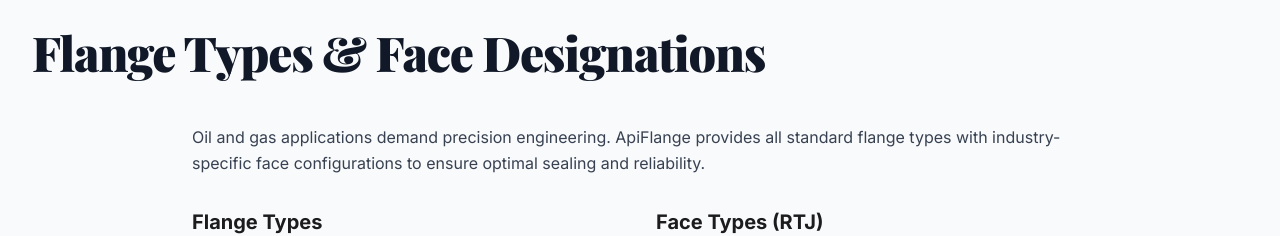
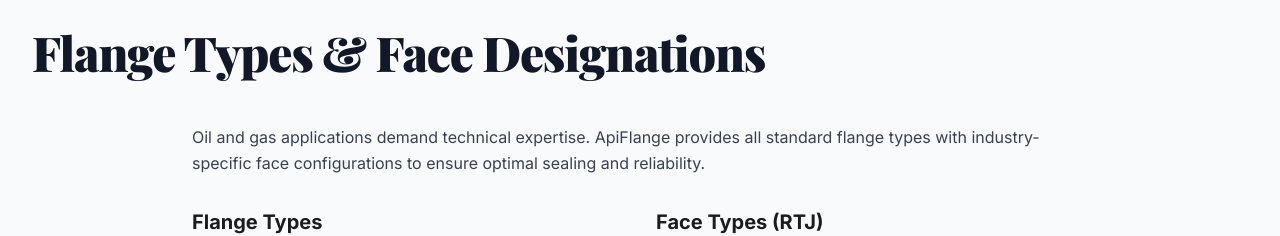
Before and after one commit to Texas-Flanges/apiflange-new, a Next.js app: page /industries/oil-gas in a window 1280 px wide. Shown: the part 3260-3496 px from the top of the page. Built offline with nearby package versions, Linux system fonts and the light colour scheme; no server answers; a web font is replaced by a local one.

Commit message:
Brand voice: drop engineering self-claims (precision engineering -> technical expertise; Custom Engineering -> Custom Solutions)

```diff
--- a/src/app/industries/oil-gas/page.tsx
+++ b/src/app/industries/oil-gas/page.tsx
@@ -191,7 +191,7 @@
       <SectionWrapper padding="lg" variant="gray" heading="Flange Types & Face Designations">
         <div className="max-w-4xl mx-auto">
           <p className="text-gray-700 mb-8 leading-relaxed">
-            Oil and gas applications demand precision engineering. ApiFlange provides all standard flange types with industry-specific face configurations to ensure optimal sealing and reliability.
+            Oil and gas applications demand technical expertise. ApiFlange provides all standard flange types with industry-specific face configurations to ensure optimal sealing and reliability.
           </p>
 
           <div className="grid grid-cols-1 md:grid-cols-2 gap-8 mb-8">
@@ -311,7 +311,7 @@
         </div>
       </SectionWrapper>
 
-      <SectionWrapper padding="lg" variant="white" heading="Sizes & Custom Engineering">
+      <SectionWrapper padding="lg" variant="white" heading="Sizes & Custom Solutions">
         <div className="max-w-4xl mx-auto">
           <p className="text-gray-700 mb-8 leading-relaxed">
             From 0.5-inch instrument flanges to 60-inch+ large-bore designs, ApiFlange engineers solutions for every application. Custom configurations, specialty materials, and pressure testing are standard offerings.
```
